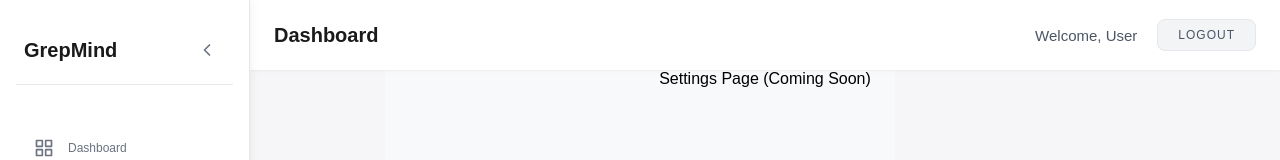
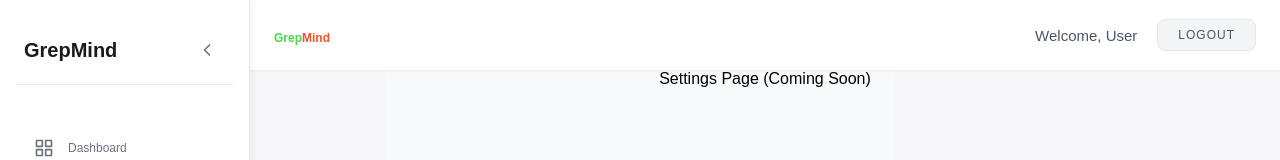
Before and after one commit to srikantalenovo/grepmind-tech, a React (Create React App) app in the folder frontend/: page /settings in a window 1280 px wide. Shown: the top 160 px of the page. Built offline with nearby package versions, Linux system fonts and the light colour scheme; no server answers; sample sign-in values are in the browser's storage.

Commit message:
added frontend code for forgot password

```diff
--- a/frontend/src/components/Layout/Header.js
+++ b/frontend/src/components/Layout/Header.js
@@ -34,7 +34,7 @@ const Header = () => {
   return (
     <header className="header">
       <div className="header-content">
-        <h1>Dashboard</h1>
+        <h1><span className="grep">Grep</span><span className="mind">Mind</span></h1>
         <div className="header-right">
           <span className="user-name">Welcome, {user?.name || 'User'}</span>
           <button onClick={handleLogout} className="logout-button">
--- a/frontend/src/components/Layout/Layout.css
+++ b/frontend/src/components/Layout/Layout.css
@@ -161,10 +161,17 @@
 }
 
 .header h1 {
-  color: #1a1a1a;
   margin: 0;
   font-size: 20px;
   font-weight: 600;
+}
+
+.header h1 span.grep {
+  color: #47D749;
+}
+
+.header h1 span.mind {
+  color: #F95224;
 }
 
 .header-right {
@@ -194,9 +201,9 @@
 }
 
 .logout-button:hover {
-  background: #e5e7eb;
-  color: #1a1a1a;
-  border-color: #d1d5db;
+  background: #fff1f2;
+  color: #ff416c;
+  border-color: #ff416c;
 }
 
 /* Main Content Styles */
```
